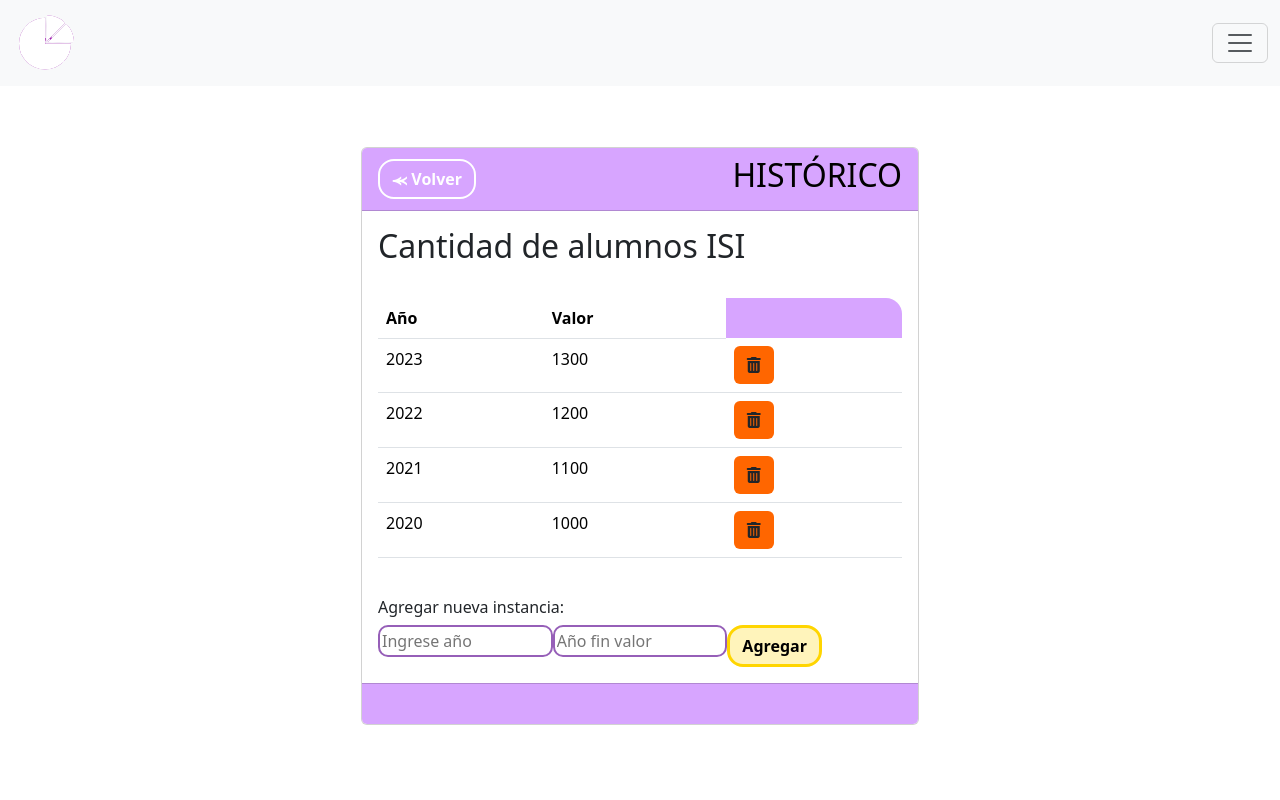
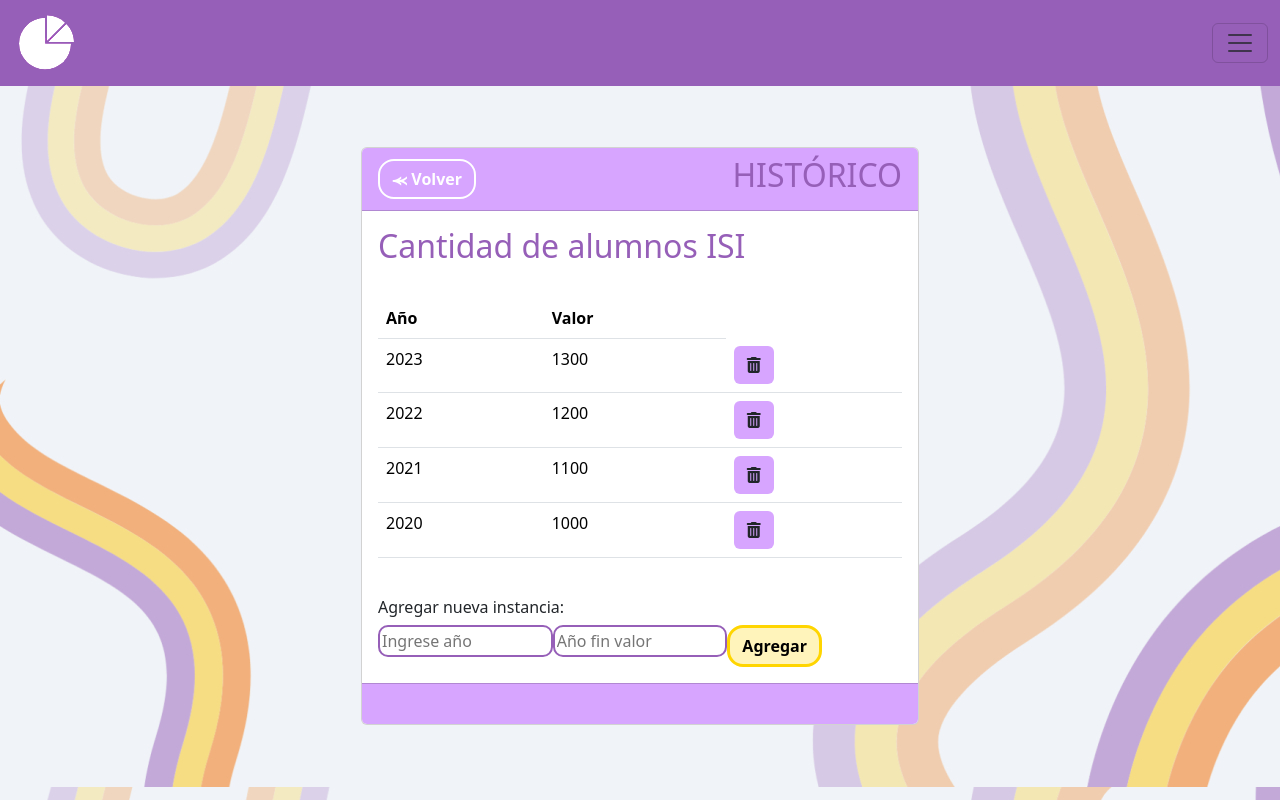
Before and after one commit to SoleGomez23/PF-MIRe, a Django app: page /historial-metrica/2/ in a window 1280 px wide. Run offline with Django 3.2, Linux system fonts and the light colour scheme; data comes from the database, SQL or seed files in the repository; some libraries are stand-ins or nearby versions.

Commit message:
Mejoras esteticas

```diff
--- a/MIRe2/MIReApp/static/css/base.css
+++ b/MIRe2/MIReApp/static/css/base.css
@@ -427,3 +427,7 @@
     width: 100%;
     min-height: 400px;
 }
+
+nav.navbar.bg-body-tertiary.fixed-top {
+    background-color: #965FB8 !important;
+}
--- a/MIRe2/MIReApp/templates/base.html
+++ b/MIRe2/MIReApp/templates/base.html
@@ -17,10 +17,10 @@
   <script src="https://kit.fontawesome.com/3b1b78c3c2.js" crossorigin="anonymous"></script>
 </head>
 
-<body>
+<body style="background-image: url(../../static/images/base.jpg);">
   <nav class="navbar bg-body-tertiary fixed-top" style="background-color: #965FB8; position: fixed;">
-    <div class="container-fluid">
-      <a class="nav-item nav-link fw-bold " style="color: #965FB8;" href="{% url 'inicio' %}" aria-current="page">
+    <div class="container-fluid"style="color: #965FB8 !important;">
+      <a class="nav-item nav-link fw-bold " style="color: #965FB8 !important;" href="{% url 'inicio' %}" aria-current="page">
       <img src="/../static/images/grafiquita.png" class="rounded-3"></a>
       <button class="navbar-toggler" type="button" data-bs-toggle="offcanvas" data-bs-target="#offcanvasNavbar" aria-controls="offcanvasNavbar" aria-label="Toggle navigation" >
         <span class="navbar-toggler-icon"></span>
@@ -36,14 +36,15 @@
               <a class="nav-item nav-link fw-bold " style="color: #965FB8;" href="{% url 'inicio' %}" aria-current="page">Inicio<span class="visually-hidden">(current)</span></a>
             </li>
             <li class="nav-item">
+              <a class="nav-item nav-link fw-bold" style="color: #965FB8;" href="{% url 'programas' %}">Programas</a>
+            </li>
+            <li class="nav-item">
               <a class="nav-item nav-link fw-bold" style="color: #965FB8;" href="{% url 'metricas' %}">Métricas</a>
             </li>
             <li class="nav-item">
               <a class="nav-item nav-link fw-bold" style="color: #965FB8;" href="{% url 'indicadores' %}">Indicadores</a>
             </li>
-            <li class="nav-item">
-              <a class="nav-item nav-link fw-bold" style="color: #965FB8;" href="{% url 'nosotros' %}">Informes</a>
-            </li>
+
             {% if request.user.is_authenticated %}
               <li class="nav-item">
                   <a class="nav-link" href={% url 'logout' %}>Salir</a>
--- a/MIRe2/MIReApp/templates/instancias/index.html
+++ b/MIRe2/MIReApp/templates/instancias/index.html
@@ -12,16 +12,16 @@
     <div class="card-header fw-bold" style="background-color: #D7A5FF;color: #000000;">
         <div style="display: flex; justify-content: space-between; align-items: center;">
             <span><a href="{% url 'metricas' %}" class="btn btn-secondary rounded-4 fw-bold" style="background-color: transparent; color: #ffff;border-color: #ffff;border-width: 2px;">⪻ Volver</a></span>
-            <span><h2>HISTÓRICO</h2></span>
+            <span><h2 style="color: #965FB8;">HISTÓRICO</h2></span>
         </div>
     </div>
     <div class="card-body" >
                 <title>Historico de la métrica</title>
 
                 <body>
-                    <h2>{{ metrica.titulo }}</h2>
+                    <h2 style="color: #965FB8;">{{ metrica.titulo }}</h2>
                     <br>
-                    <table class="table rounded-4" style="background-color: #D7A5FF; width: flex;">
+                    <table class="table rounded-4" style="width: flex;">
                         <tr> <!-- El ttulo de las columnas varia segun la frecuancia de la metrica -->
                             {% if metrica.frecuencia == 'Mensual' %}
                                 <th>Año</th>
@@ -54,7 +54,7 @@
                                     <td scope="row">{{ item.semestre_historico }}</td>
                                 {% endif %}
                                 <td>{{ item.valor_historico }}</td>
-                                <td><a class="btn eliminar-btn" data-id="{{ item.id }}" style="background-color: #f60;" role="button"><i class="fa-solid fa-trash-can"></i></a></td>
+                                <td><a class="btn eliminar-btn" data-id="{{ item.id }}" style="background-color: #D7A5FF;" role="button"><i class="fa-solid fa-trash-can"></i></a></td>
                             </tr>
                         {% endfor %}
                     </table>
--- a/MIRe2/MIReApp/templates/metricas/crear.html
+++ b/MIRe2/MIReApp/templates/metricas/crear.html
@@ -4,7 +4,7 @@
 
 {% block contenido %}
 
-<center>
+<center >
     <br>
     <br>
     <br>
--- a/MIRe2/MIReApp/templates/programas/index.html
+++ b/MIRe2/MIReApp/templates/programas/index.html
@@ -40,7 +40,7 @@
                 </span>
 
                 <span> <!-- Titulo del cuadro --->
-                    <h2>MIS PROGRAMAS</h2>
+                    <h2 style="color: #965FB8;">MIS PROGRAMAS</h2>
                 </span>
 
             </div>
```
Also changed, not shown: MIRe2/MIReApp/templates/indicadores/index.html (+6 -7 lines), MIRe2/MIReApp/templates/paginas/inicio.html (+5 -28 lines), MIRe2/MIReApp/static/images/base.jpg (added), MIRe2/MIReApp/static/images/base.png (added).
